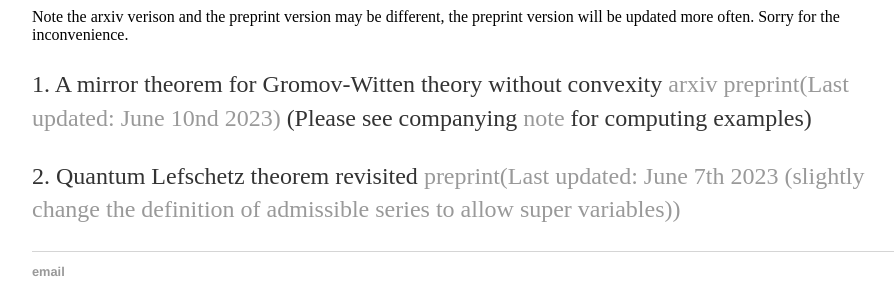
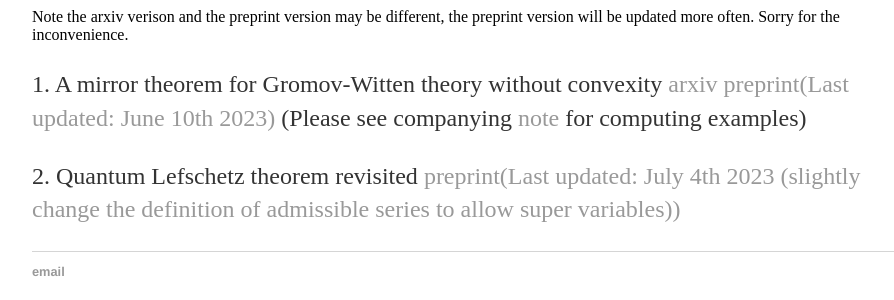
Before and after one commit to Junmathwang/junmathwang.github.io, a Jekyll site: the page built from research/index.html, in a window 1280 px wide. Shown: the part 189-489 px from the top of the page, without its empty margins (160-1054 px from the left). Built offline with Jekyll 4.4.1, drawn with Linux system fonts in a browser that asks for light colours.

Commit message:
Update index.html

```diff
--- a/research/index.html
+++ b/research/index.html
@@ -7,6 +7,6 @@
 
 					<h1>Papers and Preprints</h1>
                                         Note the arxiv verison and the preprint version may be different, the preprint version will be updated more often. Sorry for the inconvenience.
-					<p>1. A mirror theorem for Gromov-Witten theory without convexity <a href="http://arxiv.org/abs/1910.14440">arxiv</a> <a href="var5.pdf">preprint(Last updated: June 10nd 2023)</a> (Please see companying <a href="https://www.dropbox.com/s/fnonb722qjsjdp3/I-functions%20for%20toric%20stack%20hypersurface.pdf?dl=0">note</a> for computing examples)
-                                     <p>2. Quantum Lefschetz theorem revisited  <a href="qltre.pdf">preprint(Last updated: June 7th 2023 (slightly change the definition of admissible series to allow super variables))</a>
+					<p>1. A mirror theorem for Gromov-Witten theory without convexity <a href="http://arxiv.org/abs/1910.14440">arxiv</a> <a href="var5.pdf">preprint(Last updated: June 10th 2023)</a> (Please see companying <a href="https://www.dropbox.com/s/fnonb722qjsjdp3/I-functions%20for%20toric%20stack%20hypersurface.pdf?dl=0">note</a> for computing examples)
+                                     <p>2. Quantum Lefschetz theorem revisited  <a href="qltre.pdf">preprint(Last updated: July 4th 2023 (slightly change the definition of admissible series to allow super variables))</a>
 	</div>
```
